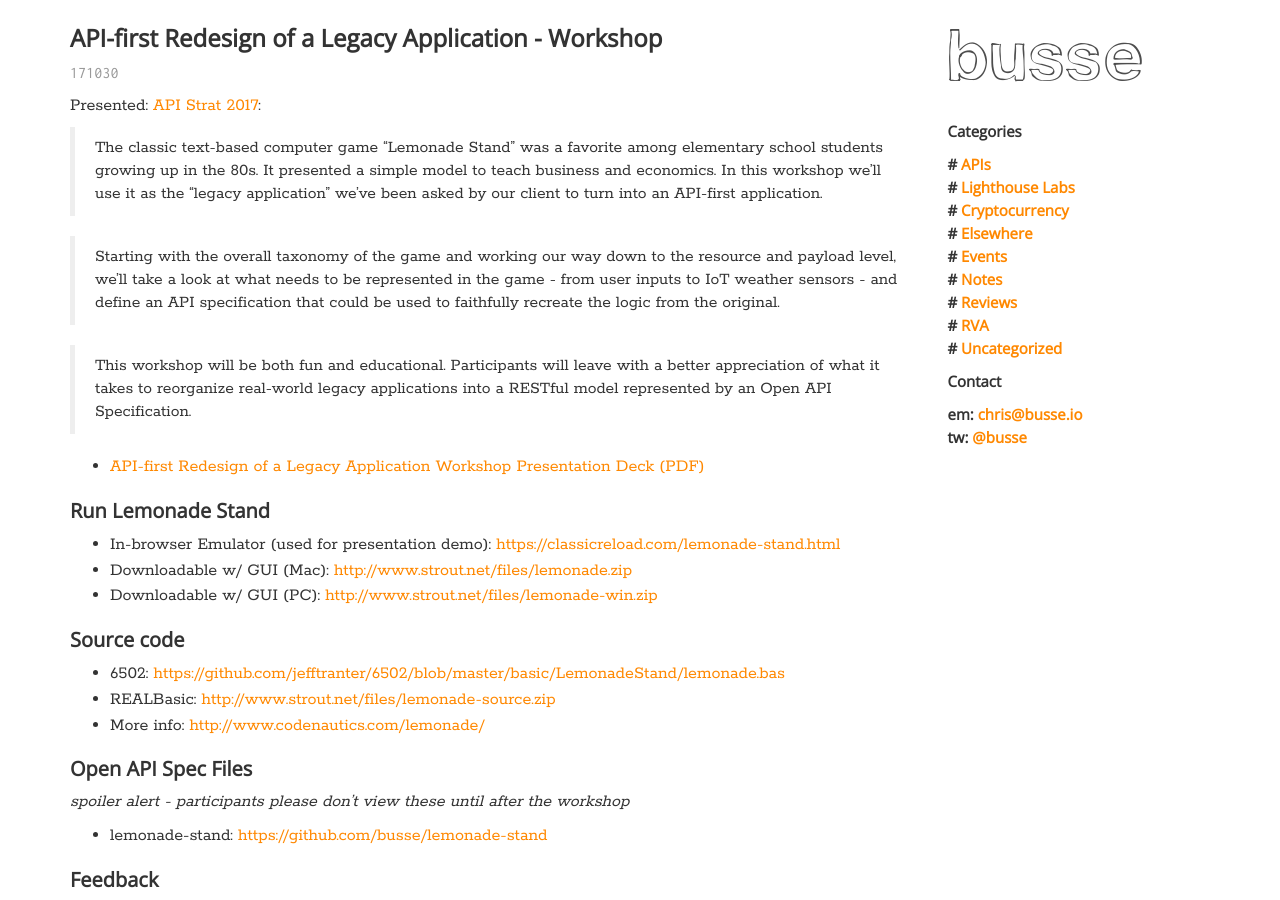
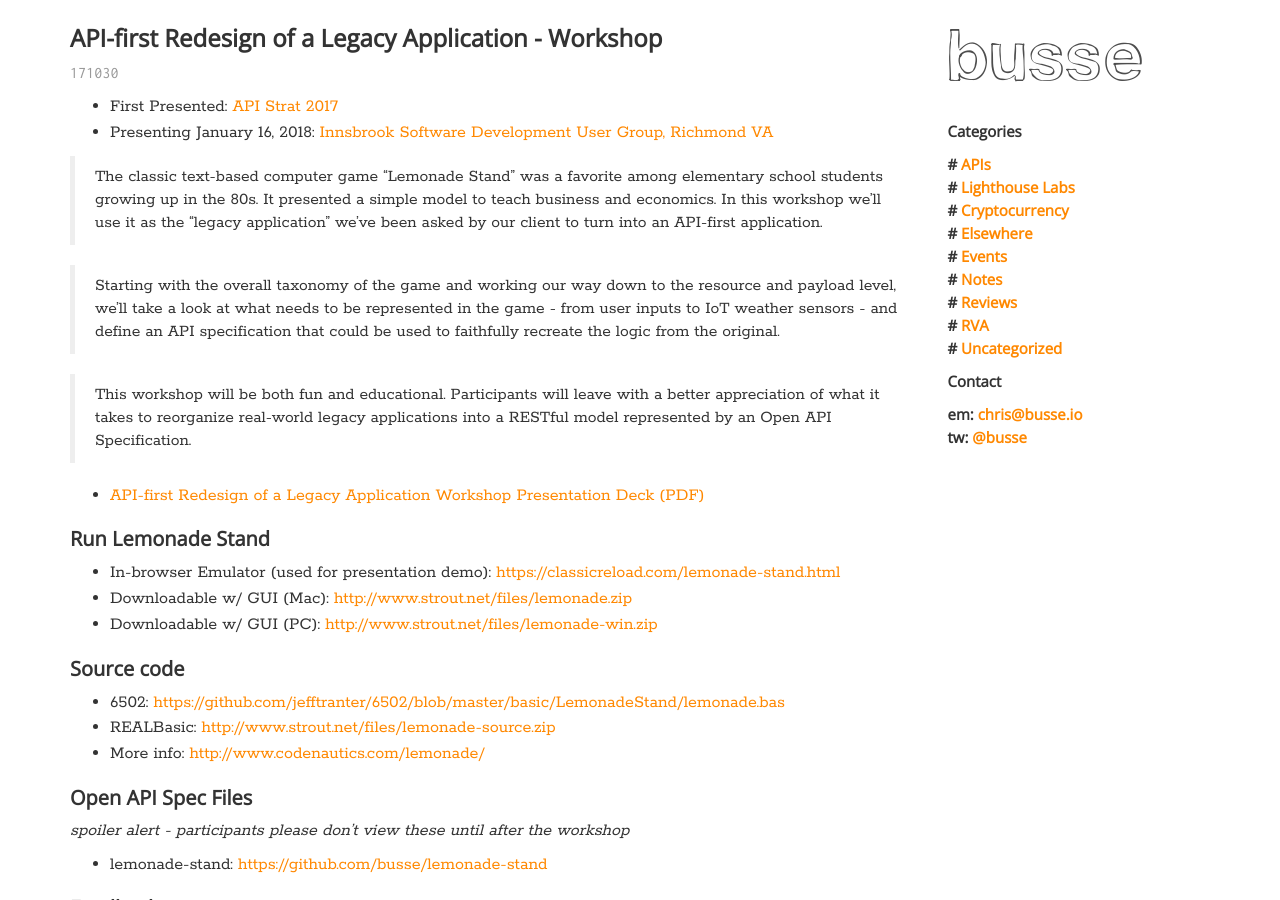
Before and after one commit to busse/busse-io-2, a Jekyll site: the page built from _posts/2017-10-31-Lemonade-Stand-Workshop.md, in a window 1280 px wide and 900 px high. Built offline with Jekyll 4.4.1, drawn with Linux system fonts in a browser that asks for light colours; nearby versions of some CDN libraries; comment, search, counter and statistics services are not loaded.

Commit message:
update to Lemonade Stand workshop

```diff
--- a/_posts/2017-10-31-Lemonade-Stand-Workshop.md
+++ b/_posts/2017-10-31-Lemonade-Stand-Workshop.md
@@ -4,7 +4,8 @@ seq: 171030
 category: Events
 ---
 
-Presented: [API Strat 2017](https://apistrat17.sched.com/event/f490266630e6b8ef151776c131c8ba17):
+  - First Presented: [API Strat 2017](https://apistrat17.sched.com/event/f490266630e6b8ef151776c131c8ba17)
+  - Presenting January 16, 2018: [Innsbrook Software Development User Group, Richmond VA](https://www.meetup.com/Innsbrook-Software-Development-User-Group/events/245235993/)
 
 > The classic text-based computer game "Lemonade Stand" was a favorite among elementary school students growing up in the 80s. It presented a simple model to teach business and economics. In this workshop we'll use it as the "legacy application" we've been asked by our client to turn into an API-first application.
 
--- a/index.html
+++ b/index.html
@@ -24,7 +24,10 @@ layout: default-four
 	<div class="col-xs-12 col-md-12">
 		<h2><img src="/assets/np/eggtimer-noun_1068771_cc-128.png" width=32>now</h2>
 		<ul>
+		<li><a href="https://www.meetup.com/Innsbrook-Software-Development-User-Group/events/245235993/">I'll be givng my "API-first Redesign of a Legacy Application (aka "Lemonade Stand") workshop on January 16, 2018 at the Innsbrook Software Development User Group Meetup, Richmond, VA</a></li>
 		<li>We are hiring API developers and DevOps Engineers at <a href="http://apivista.com">APIvista</a>!</li>
+
+
 		</ul>
 	</div>
 
```
